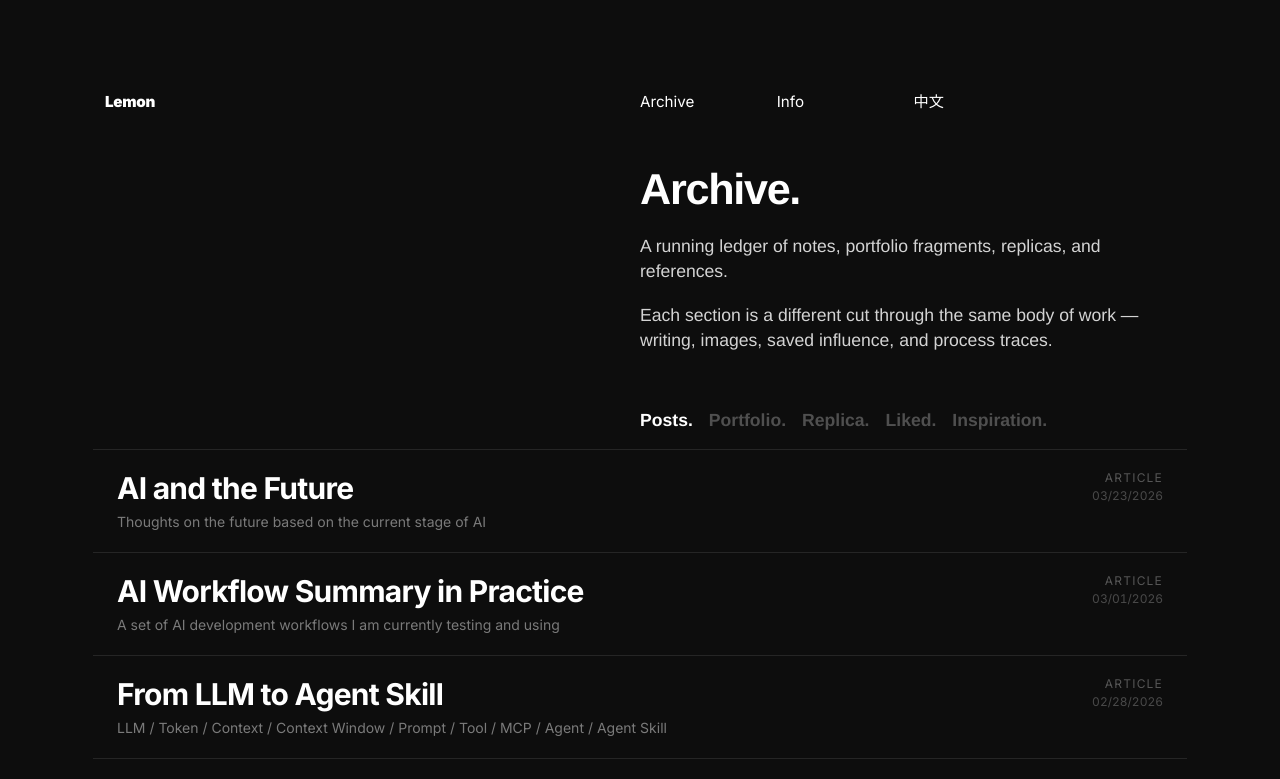
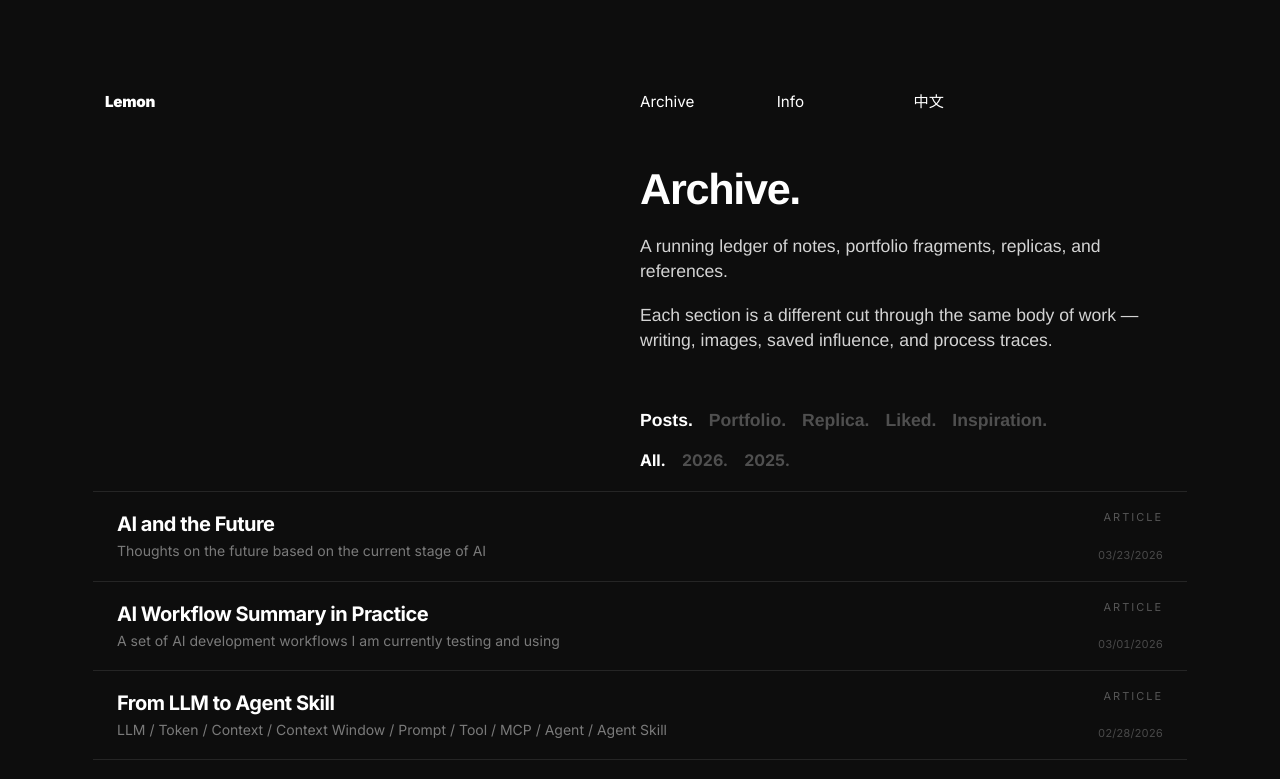
Before and after one commit to Lemonadeccc/lemonadeccc-blog, a Next.js app: page /archive in a window 1280 px wide. Shown: the top 779 px of the page. Built offline with nearby package versions, Linux system fonts and the light colour scheme.

Commit message:
fix: change style

```diff
--- a/components/archive/PostsList.tsx
+++ b/components/archive/PostsList.tsx
@@ -1,5 +1,6 @@
 "use client";
 
+import { useState } from "react";
 import Link from "next/link";
 import type { PostMeta } from "@/lib/posts";
 import { getSiteCopy } from "@/lib/site-copy";
@@ -10,8 +11,13 @@ type Props = {
   locale: SiteLocale;
 };
 
+function withTrailingPeriod(label: string) {
+  return label.endsWith(".") ? label : `${label}.`;
+}
+
 export function PostsList({ posts, locale }: Props) {
   const copy = getSiteCopy(locale);
+  const [activeYear, setActiveYear] = useState("all");
 
   const formatDate = (iso: string) => {
     const d = new Date(iso);
@@ -22,6 +28,22 @@ export function PostsList({ posts, locale }: Props) {
       day: "2-digit",
     }).format(d);
   };
+
+  const yearOptions = Array.from(
+    new Set(
+      posts
+        .map((post) => post.date.slice(0, 4))
+        .filter((year) => /^\d{4}$/.test(year)),
+    ),
+  ).sort((a, b) => Number(b) - Number(a));
+
+  const effectiveYear =
+    activeYear === "all" || yearOptions.includes(activeYear) ? activeYear : "all";
+  const filteredPosts =
+    effectiveYear === "all"
+      ? posts
+      : posts.filter((post) => post.date.startsWith(effectiveYear));
+  const allLabel = locale === "zh" ? "全部" : "All";
 
   if (posts.length === 0) {
     return (
@@ -34,27 +56,65 @@ export function PostsList({ posts, locale }: Props) {
   }
 
   return (
+    <div>
+      <div className="mb-5 grid grid-cols-1 gap-y-8 lg:grid-cols-10 lg:gap-x-0">
+        <div className="hidden lg:block lg:col-span-5" />
+        <div className="lg:col-span-5">
+          <div className="flex flex-wrap gap-x-4 gap-y-2 font-bold leading-[1.4]">
+            <button
+              type="button"
+              onClick={() => setActiveYear("all")}
+              className={`cursor-pointer transition-colors ${
+                effectiveYear === "all"
+                  ? "text-white"
+                  : "text-[#565656e6] hover:text-[#8a8a8ae6]"
+              }`}
+            >
+              {withTrailingPeriod(allLabel)}
+            </button>
+            {yearOptions.map((year) => (
+              <button
+                key={year}
+                type="button"
+                onClick={() => setActiveYear(year)}
+                className={`cursor-pointer transition-colors ${
+                  effectiveYear === year
+                    ? "text-white"
+                    : "text-[#565656e6] hover:text-[#8a8a8ae6]"
+                }`}
+              >
+                {withTrailingPeriod(year)}
+              </button>
+            ))}
+          </div>
+        </div>
+      </div>
+
       <div className="border-y border-white/10">
-      {posts.map((post) => {
+        {filteredPosts.map((post) => {
           return (
             <Link
               key={post.slug}
               href={localizeHref(`/archive/posts/${post.slug}`, locale)}
-            className="group flex items-start justify-between gap-6 border-b border-white/10 px-4 py-5 transition-colors last:border-b-0 sm:px-5 lg:px-6"
+              className="group flex items-start justify-between gap-4 border-b border-white/10 px-4 py-4 transition-colors last:border-b-0 sm:gap-6 sm:px-5 sm:py-5 lg:px-6"
             >
               <div className="min-w-0 flex-1">
-              <p className="text-xl font-bold tracking-tight text-white group-hover:underline underline-offset-4 sm:text-2xl lg:text-3xl">
+                <p className="text-base font-bold leading-tight tracking-tight text-white underline-offset-4 group-hover:underline sm:text-lg lg:text-xl">
                   {post.title}
                 </p>
                 {post.summary && (
-                <p className="mt-1.5 text-sm text-white/45 line-clamp-1">{post.summary}</p>
+                  <p className="mt-1 text-sm leading-snug text-white/45 line-clamp-1">
+                    {post.summary}
+                  </p>
                 )}
               </div>
-            <div className="shrink-0 text-right">
-              <p className="text-xs uppercase tracking-widest text-white/30">{post.type}</p>
+              <div className="flex w-[76px] shrink-0 self-stretch flex-col justify-between text-right sm:w-[88px]">
+                <p className="text-[11px] uppercase leading-none tracking-[0.18em] text-white/30">
+                  {post.type}
+                </p>
                 <time
                   dateTime={post.date}
-                className="mt-0.5 block text-xs text-white/25 tabular-nums"
+                  className="block text-[11px] leading-none text-white/25 tabular-nums"
                 >
                   {formatDate(post.date)}
                 </time>
@@ -63,5 +123,6 @@ export function PostsList({ posts, locale }: Props) {
           );
         })}
       </div>
+    </div>
   );
 }
```
Lines whose indentation alone changed are shown as unchanged.
